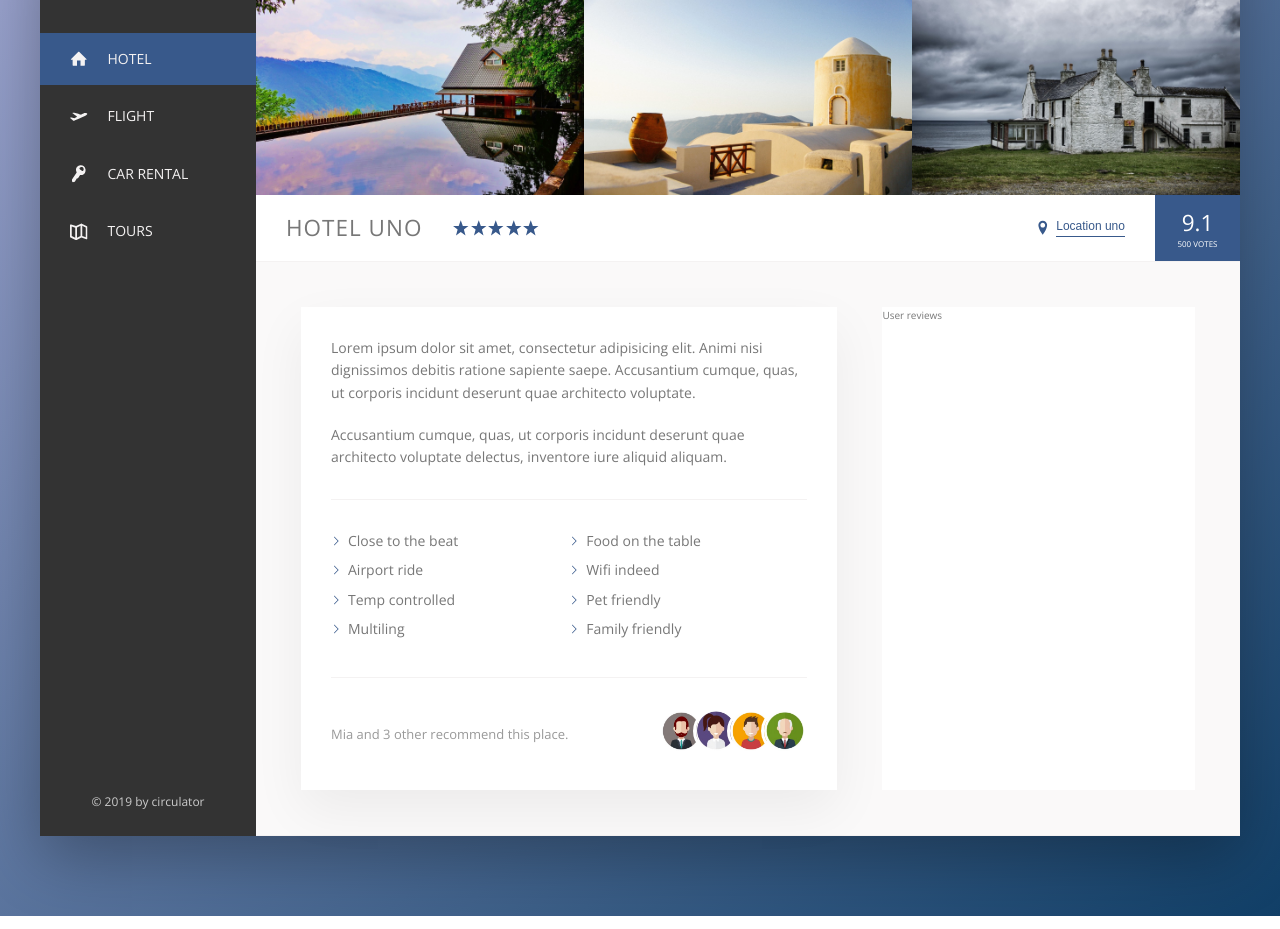
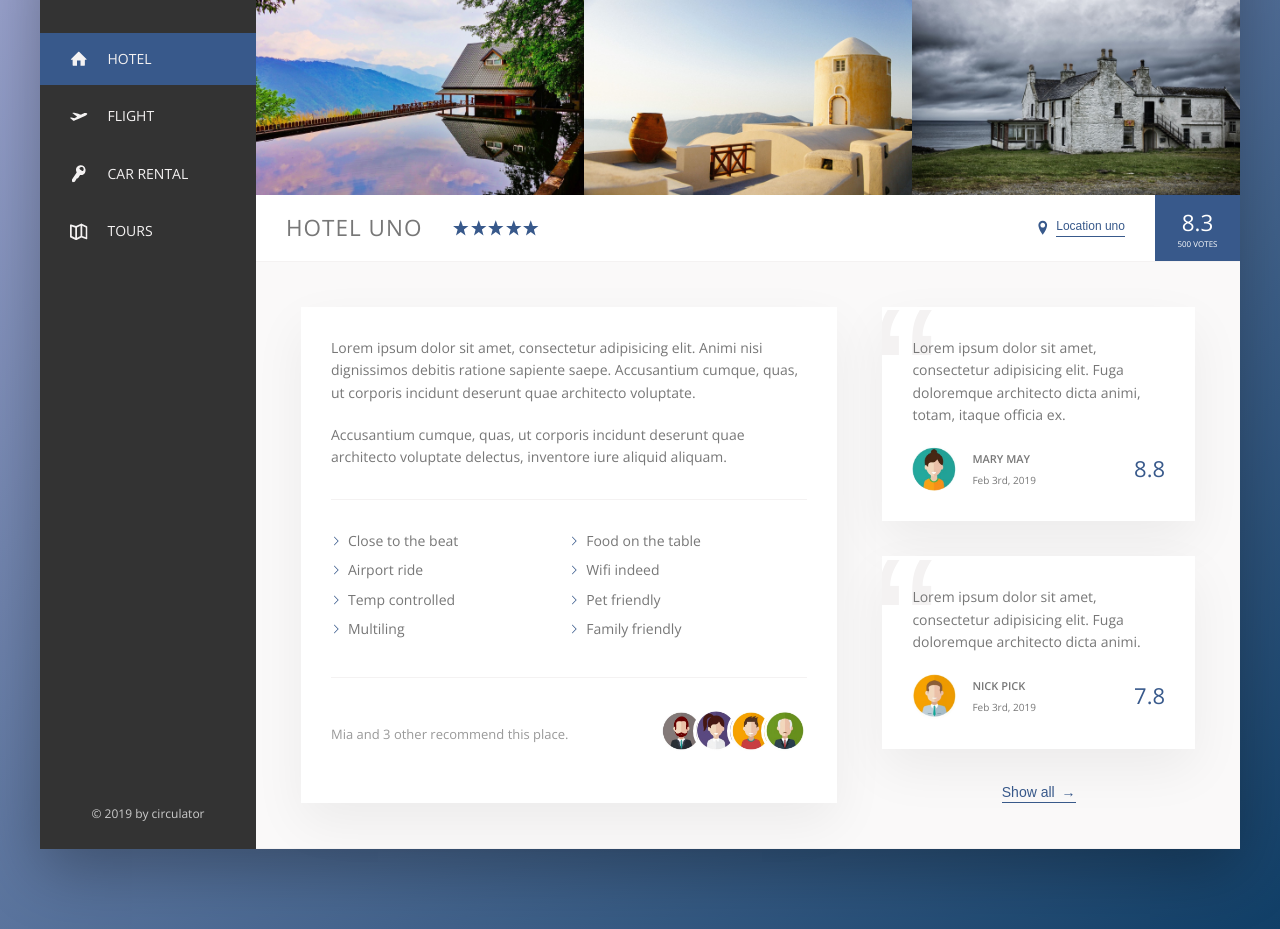
Before and after one commit to nikdsgn/circulator, a website: page index.html in a window 1280 px wide. Shown: the part 152-1081 px from the top of the page. Drawn offline with nearby package versions, Linux system fonts and the light colour scheme.

Commit message:
finish user reviews section

```diff
--- a/index.html
+++ b/index.html
@@ -132,7 +132,7 @@
                             <button class="btn-inline">Location uno</button>
                         </div>
                         <div class="overview__rating">
-                            <div class="overview__rating-average">9.1</div>
+                            <div class="overview__rating-average">8.3</div>
                             <div class="overview__rating-count">500 votes</div>
                         </div>
                     </div>
@@ -170,7 +170,35 @@
                             </div>
                         </div>
                         <div class="user-reviews">
-                            User reviews
+
+                            <figure class="review">
+                                <blockquote class="review__text">
+                                    Lorem ipsum dolor sit amet, consectetur adipisicing elit. Fuga doloremque architecto dicta animi, totam, itaque officia ex.
+                                </blockquote>
+                                <figcaption class="review__user">
+                                    <img src="img/user-1.jpg" alt="User 1" class="review__photo">
+                                    <div class="review__user-box">
+                                        <p class="review__user-name">Mary May</p>
+                                        <p class="review__user-date">Feb 3rd, 2019</p>
+                                    </div>
+                                    <div class="review__rating">8.8</div>
+                                </figcaption>
+                            </figure>
+
+                            <figure class="review">
+                                <blockquote class="review__text">
+                                        Lorem ipsum dolor sit amet, consectetur adipisicing elit. Fuga doloremque architecto dicta animi.
+                                </blockquote>
+                                <figcaption class="review__user">
+                                    <img src="img/user-2.jpg" alt="User 2" class="review__photo">
+                                    <div class="review__user-box">
+                                        <p class="review__user-name">Nick Pick</p>
+                                        <p class="review__user-date">Feb 3rd, 2019</p>
+                                    </div>
+                                    <div class="review__rating">7.8</div>
+                                </figcaption>
+                            </figure>
+                            <button class="btn-inline">Show all <span>&rarr;</span></button>
                         </div>
                     </div>
                 </main>
--- a/sass/_components.scss
+++ b/sass/_components.scss
@@ -294,8 +294,18 @@
     cursor: pointer;
     transition: .2s;
 
+    & span {
+        margin-left: 3px;
+        transition: margin-left .2s;
+    }
+
+
     &:hover {
-        color: var(--color-grey-dark-2);
+        color: var(--color-grey-dark-1);
+
+        span {
+            margin-left: 8px
+        }
     }
 
     &:focus {
@@ -403,3 +413,79 @@
         }
     }
 }
+
+
+////////////////////////////////////////////////////////////////////////////////////////////////////////////////////////
+// REVIEWS
+
+.review {
+
+    background-color: #fff;
+    box-shadow: var(--shadow-light);
+    padding: 3rem;
+    margin-bottom: 3.5rem;
+
+    position: relative;
+    overflow: hidden;
+
+
+
+    &__text {
+        margin-bottom: 2rem;
+        z-index: 10;
+        position: relative;
+    }
+
+    &__user {
+        display: flex;
+        align-items: center;
+    }
+
+    &__photo {
+        height: 4.5rem;
+        width: 4.5rem;
+        border-radius: 50%;
+        margin-right: 1.5rem;
+
+    }
+
+    &__user-box {
+        margin-right: auto;
+
+    }
+
+    &__user-name {
+        font-size: 1.1rem;
+        font-weight: 600;
+        text-transform: uppercase;
+        margin-bottom: .4rem;
+
+    }
+
+    &__user-date {
+        font-size: 1rem;
+        color: var(--color-grey-dark-2);
+
+    }
+
+    &__rating {
+        color: var(--color-primary);
+        font-size: 2.2rem;
+        font-weight: 300;
+
+    }
+
+    &::before {
+        content: "\201C";
+        position: absolute;
+        top: -2.75rem;
+        left: -1rem;
+        line-height: 1;
+        font-size: 20rem;
+        color: var(--color-grey-light-2);
+
+        font-family: sans-serif;
+
+        z-index: 1;
+    }
+}
--- a/sass/_layout.scss
+++ b/sass/_layout.scss
@@ -51,6 +51,7 @@
 
 
 .detail {
+    font-size: 1.4rem;
     display: flex;
     padding: 4.5rem;
     background-color: var(--color-grey-light-1);
@@ -58,7 +59,7 @@
 }
 
 .description {
-    font-size: 1.4rem;
+
     background-color: #fff;
     box-shadow: var(--shadow-light);
     padding: 3rem;
@@ -67,7 +68,11 @@
 }
 
 .user-reviews {
-    background-color: #fff;
+    //background-color: #fff;
     flex: 1;
 
+    display: flex;
+    flex-direction: column;
+    align-items: center;
+
 }
```
Also changed, not shown: css/style.css.
